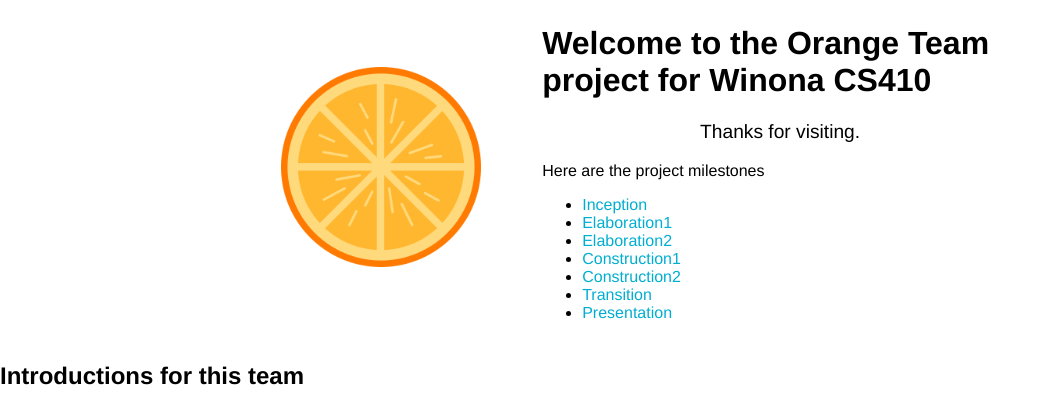
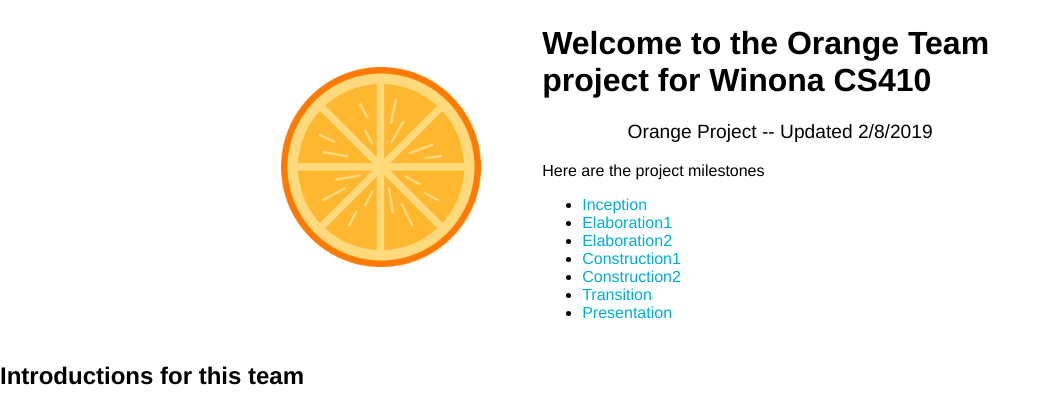
Before and after one commit to KyleAure/winona-cs410-game, a PHP site: page / in a window 1280 px wide. Shown: the top 409 px of the page, without its empty margins (0-1050 px from the left). Run offline with PHP 8.4, Linux system fonts and the light colour scheme.

Commit message:
dated index.php

```diff
--- a/index.php
+++ b/index.php
@@ -15,9 +15,7 @@
 			</td>
 			<td>
 				<h1 id = "message"><?php echo "Welcome to the Orange Team project for Winona CS410"; ?></h1>
-				<p class='description'>
-					Thanks for visiting.
-				</p>
+				<p class='description'>Orange Project -- Updated 2/8/2019</p>
 				<p>
 					Here are the project milestones
 				</p>
```
